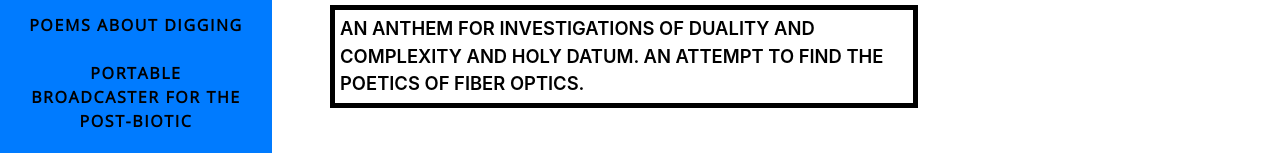
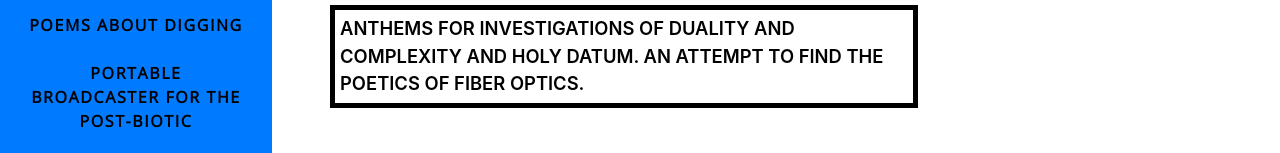
Before and after one commit to mollyqhastings/bootstrap-website-final, a website with bundled scripts: page digging.html in a window 1280 px wide. Shown: the part 454-607 px from the top of the page. Built offline with nearby package versions, Linux system fonts and the light colour scheme; a web font is replaced by a local one.

Commit message:
digging description

```diff
--- a/digging.html
+++ b/digging.html
@@ -74,7 +74,7 @@
     </section>
     <section class="photo-section p-3 p-lg-5 pt-7 pt-md-5 d-flex align-items-center" id="home">
         <div class="col-lg-8 col-md-8 col-sm-12 w-100">
-          <p class="middle mb-3"> An anthem for investigations of duality and complexity and holy datum. An attempt to find the poetics of fiber optics. </p></div>
+          <p class="middle mb-3"> Anthems for investigations of duality and complexity and holy datum. An attempt to find the poetics of fiber optics. </p></div>
     </section>
     <section class="photo-section p-3 p-lg-5 pt-7 pt-md-5 d-flex align-items-center" id="home">
           <div class="col-xs-5" id="ascii"><img src="img/patch.jpg" class="img-fluid" alt="clipboard"></div>
```
